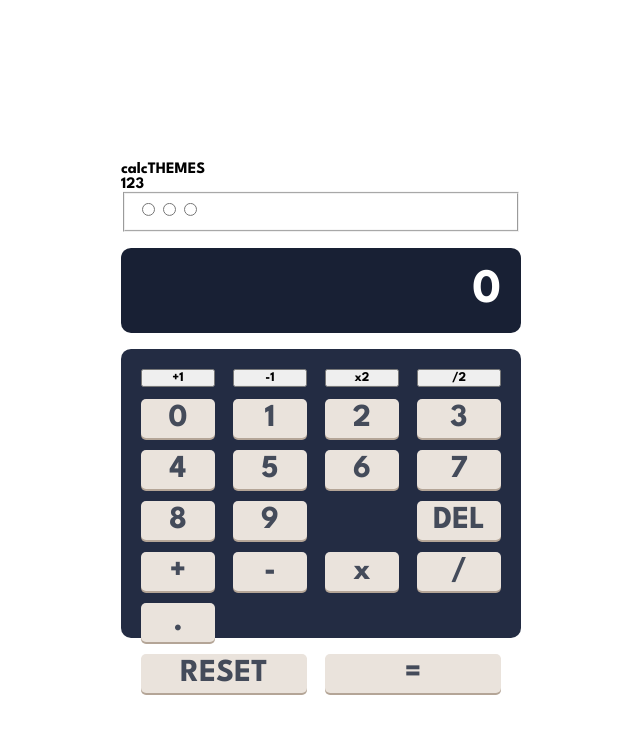
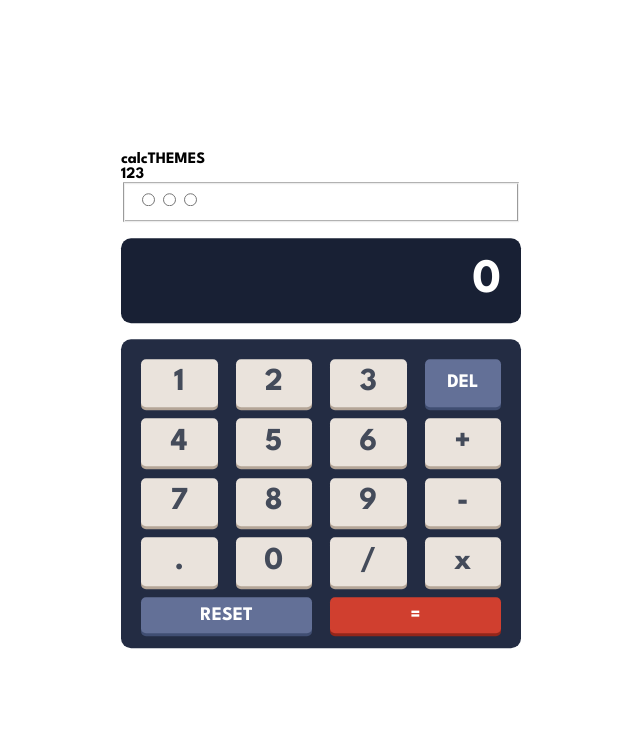
Before and after one commit to rodrfct/calculator-app, a Vue app: page / in a window 1280 px wide. Shown: the top 734 px of the page, without its empty margins (319-959 px from the left). Built offline with nearby package versions, Linux system fonts and the light colour scheme.

Commit message:
Buttons layout done

```diff
--- a/src/assets/main.css
+++ b/src/assets/main.css
@@ -11,8 +11,8 @@
 
   /* Keys */
 
---key-background: hsl(225, 21%, 49%);
---key-shadow: hsl(224, 28%, 35%);
+--action-key-background: hsl(225, 21%, 49%);
+--action-key-shadow: hsl(224, 28%, 35%);
 
 --red /*(key background, toggle)*/: hsl(6, 63%, 50%);
 --dark-red /*(key shadow)*/: hsl(6, 70%, 34%);
--- a/src/components/InputComponent.vue
+++ b/src/components/InputComponent.vue
@@ -14,22 +14,17 @@ let btype = {
 
 <template>
     <div class="input">
-        <!-- This is for drafting, remove after -->
-        <button @click="store.pool++">+1</button>
-        <button @click="store.pool--">-1</button>
-        <button @click="store.pool = store.pool * 2">x2</button>
-        <button @click="store.pool = store.pool / 2">/2</button>
 
-        <NumberKey :value="0" />
-        <NumberKey v-for="(index) in 9" :value="index" />
+        <NumberKey v-for="(index) in 9" :value="index" class="number-key" />
+        <NumberKey :value="0" class="number-key" />
 
         <ActionKey :value="'DEL'" id="delete-btn" />
 
-        <OperatorKey :value="'+'" />
-        <OperatorKey :value="'-'" />
-        <OperatorKey :value="'x'" />
-        <OperatorKey :value="'/'" />
-        <OperatorKey :value="'.'" />
+        <OperatorKey :value="'+'" id="plus-btn" />
+        <OperatorKey :value="'-'" id="minus-btn" />
+        <OperatorKey :value="'x'" id="mult-btn" />
+        <OperatorKey :value="'/'" id="division-btn" />
+        <OperatorKey :value="'.'" id="point-btn" />
 
         <ActionKey :value="'RESET'" id="reset-btn" />
         <ActionKey :value="'='" id="equal-btn" />
@@ -43,15 +38,17 @@ let btype = {
     grid-template-columns: repeat(4, 1fr);
     gap: 5%;
 
-    padding: 5%;
+    /*Added more bottom padding to prevent overflow
+    a bit of a hack tbh */
+    padding: 5% 5% 15% 5%;
     border-radius: 10px;
     background-color: var(--toggle-and-keypad-background);
 }
 
 .calculator-key {
-    padding: 0.3rem 1rem;
+    padding: 0.6rem 1.2rem;
     background-color: var(--light-grayish-orange);
-    box-shadow: 0 2px var(--grayish-orange);
+    box-shadow: 0 3px var(--grayish-orange);
     border: none;
     border-radius: 5px;
 
@@ -59,8 +56,48 @@ let btype = {
     color: var(--very-dark-grayish-blue)
 }
 
+/* .number-key {
+    grid-column: 1/4;
+    grid-row: 1/5;
+} */
+
+.action-key {
+    font-size: 1.2rem;
+    background-color: var(--action-key-background);
+    box-shadow: 0 3px var(--action-key-shadow);
+    color: var(--white);
+}
+
+
+/* Positioning buttons */
 #delete-btn {
     grid-column: 4;
+    grid-row: 1;
+}
+
+#plus-btn {
+    grid-column: 4;
+    grid-row: 2;
+}
+
+#minus-btn {
+    grid-column: 4;
+    grid-row: 3;
+}
+
+#mult-btn {
+    grid-column: 4;
+    grid-row: 4;
+}
+
+#division-btn {
+    grid-column: 3;
+    grid-row: 4;
+}
+
+#point-btn {
+    grid-column: 1;
+    grid-row: 4;
 }
 
 #reset-btn{
@@ -69,6 +106,8 @@ let btype = {
 
 #equal-btn{
     grid-column: 3 / 5;
+    background-color: var(--red);
+    box-shadow: 0 3px var(--dark-red);
 }
 
 </style>
```
